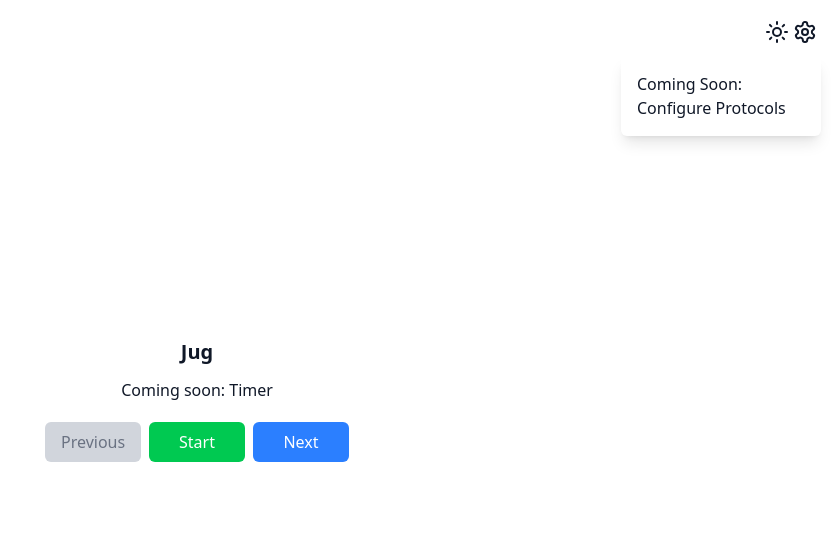
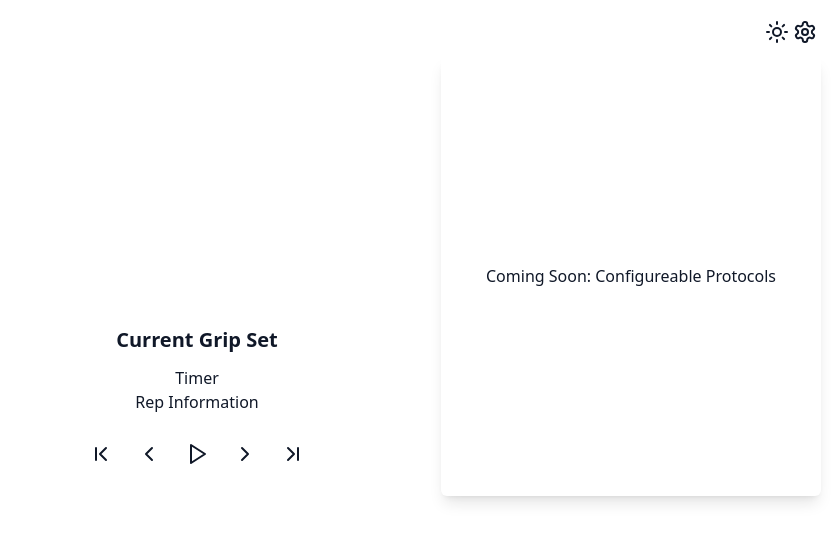
Before and after one commit to lyanrarue/board, a React (Vite) app: page / in a window 1280 px wide. Both pictures are taken after a click on the button 1248 px from the left and 32 px from the top of the page. Shown: the top 542 px of the page, without its empty margins (443-1280 px from the left). Built offline with nearby package versions, Linux system fonts and the light colour scheme.

Commit message:
feat: cleaning up the setting popover

```diff
--- a/src/App.tsx
+++ b/src/App.tsx
@@ -1,6 +1,6 @@
 import "./App.css";
 import DarkModeToggle from "./components/DarkModeToggle/DarkModeToggle";
-import SettingsIconButton from "./components/Settings/SettingsIconButton";
+import SettingsPopover from "./components/Settings/SettingsIconButton";
 import ProtocolDashboard from "./components/ProtocolDashboard/ProtocolDashboard";
 
 const App = () => {
@@ -9,7 +9,7 @@ const App = () => {
       <div className="absolute top-4 right-4">
         <div className="flex flex-row items-center">
           <DarkModeToggle />
-          <SettingsIconButton />
+          <SettingsPopover />
         </div>
       </div>
       <div>
--- a/src/components/ProtocolDashboard/ProtocolDashboard.tsx
+++ b/src/components/ProtocolDashboard/ProtocolDashboard.tsx
@@ -1,69 +1,50 @@
 import { useState } from "react";
 import { defaultProtocol } from "../../data/data";
+import {
+  ChevronFirst,
+  ChevronLast,
+  ChevronLeft,
+  ChevronRight,
+  Play,
+  Pause,
+} from "lucide-react";
 
 const ProtocolDashboard = () => {
-  const [currentIndex, setCurrentIndex] = useState(0);
   const [isRunning, setIsRunning] = useState(false); // New state for start/stop toggle
   const gripSets = defaultProtocol.gripSets;
-
-  const handleNext = () => {
-    if (currentIndex < gripSets.length - 1) {
-      setCurrentIndex(currentIndex + 1);
-    }
-  };
-
-  const handlePrevious = () => {
-    if (currentIndex > 0) {
-      setCurrentIndex(currentIndex - 1);
-    }
-  };
 
   const toggleStartStop = () => {
     setIsRunning(!isRunning); // Toggle the running state
   };
 
-  const currentGripSet = gripSets[currentIndex];
-
   return (
     <div className="flex flex-col justify-between h-full">
       <div className="flex flex-row justify-center text-xl font-bold">
-        <h2 className="mb-3">{currentGripSet.name}</h2>
+        <h2 className="mb-3">Current Grip Set</h2>
       </div>
 
-      <div className="flex justify-center">Coming soon: Timer</div>
+      <div className="flex justify-center">Timer</div>
+
+      <div className="flex justify-center">Rep Information</div>
 
       <div className="flex justify-between items-center mt-5 space-x-2">
-        <button
-          onClick={handlePrevious}
-          disabled={currentIndex === 0}
-          className={`w-24 px-4 py-2 rounded-md ${
-            currentIndex === 0
-              ? "bg-gray-300 text-gray-500 cursor-not-allowed"
-              : "bg-blue-500 text-white hover:bg-blue-600"
-          }`}
-        >
-          Previous
+        <button className="p-2 rounded-md hover:shadow-md hover:bg-gray-100 dark:hover:bg-gray-700">
+          <ChevronFirst />
+        </button>
+        <button className="p-2 rounded-md hover:shadow-md hover:bg-gray-100 dark:hover:bg-gray-700">
+          <ChevronLeft />
         </button>
         <button
+          className="p-2 rounded-md hover:shadow-md hover:bg-gray-100 dark:hover:bg-gray-700"
           onClick={toggleStartStop}
-          className={`w-24 px-4 py-2 rounded-md text-white ${
-            isRunning
-              ? "bg-red-500 hover:bg-red-600"
-              : "bg-green-500 hover:bg-green-600"
-          }`}
         >
-          {isRunning ? "Stop" : "Start"}
+          {isRunning ? <Pause /> : <Play />}
         </button>
-        <button
-          onClick={handleNext}
-          disabled={currentIndex === gripSets.length - 1}
-          className={`w-24 px-4 py-2 rounded-md ${
-            currentIndex === gripSets.length - 1
-              ? "bg-gray-300 text-gray-500 cursor-not-allowed"
-              : "bg-blue-500 text-white hover:bg-blue-600"
-          }`}
-        >
-          Next
+        <button className="p-2 rounded-md hover:shadow-md hover:bg-gray-100 dark:hover:bg-gray-700">
+          <ChevronRight />
+        </button>
+        <button className="p-2 rounded-md hover:shadow-md hover:bg-gray-100 dark:hover:bg-gray-700">
+          <ChevronLast />
         </button>
       </div>
     </div>
--- a/src/components/Settings/SettingsIconButton.tsx
+++ b/src/components/Settings/SettingsIconButton.tsx
@@ -1,8 +1,7 @@
 import { useState } from "react";
-import NavPopover from "./SettingsPopover/SettingsPopover";
 import { Settings } from "lucide-react";
 
-const SettingsIconButton = () => {
+const SettingsPopover = () => {
   const [isOpen, setIsOpen] = useState(false);
 
   const toggleDropdown = () => {
@@ -17,14 +16,21 @@ const SettingsIconButton = () => {
       >
         <Settings />
       </button>
-      {/* NavPopover */}
-      {isOpen && (
-        <div className="absolute top-full mt-2 right-0 w-50 bg-white dark:bg-gray-800 text-gray-900 dark:text-gray-100 rounded-md shadow-lg">
-          <NavPopover />
+      <div
+        className={`absolute top-full mt-2 right-0 w-95 h-110 bg-white dark:bg-gray-800 text-gray-900 dark:text-gray-100 rounded-md shadow-lg transform transition-all duration-300 ${
+          isOpen ? "scale-100 opacity-100" : "scale-95 opacity-0"
+        }`}
+        style={{
+          transformOrigin: "top right",
+          transitionTimingFunction: "cubic-bezier(0.68, -0.55, 0.27, 1.55)",
+        }}
+      >
+        <div className="flex flex-col justify-center items-center h-full">
+          Coming Soon: Configureable Protocols
         </div>
-      )}
+      </div>
     </>
   );
 };
 
-export default SettingsIconButton;
+export default SettingsPopover;
--- a/src/components/Settings/SettingsPopover/SettingsPopover.tsx
+++ /dev/null
@@ -1,14 +0,0 @@
-const SettingsPopover = () => {
-  return (
-    <div>
-      <div className="absolute top-[-6px] right-2 w-3 h-3 bg-white dark:bg-gray-800 transform rotate-45"></div>
-      <ul className="py-2">
-        <li className="px-4 py-2 hover:bg-gray-100 dark:hover:bg-gray-700 cursor-pointer">
-          Coming Soon: Configure Protocols
-        </li>
-      </ul>
-    </div>
-  );
-};
-
-export default SettingsPopover;
```
